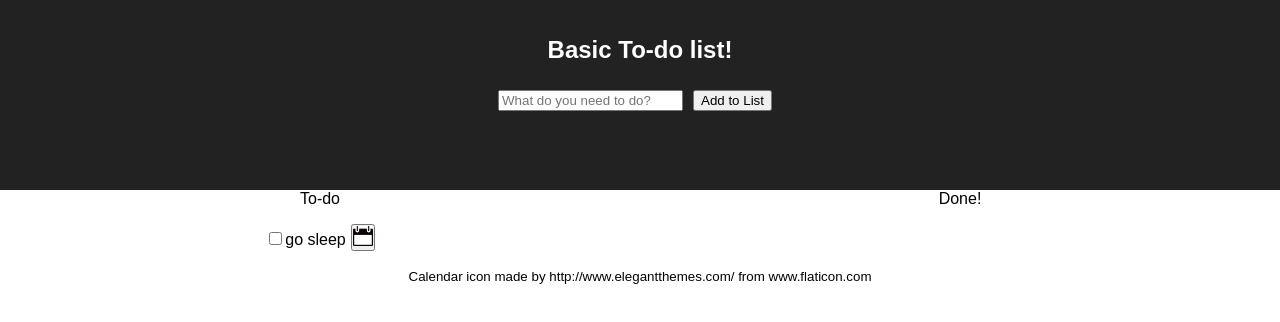
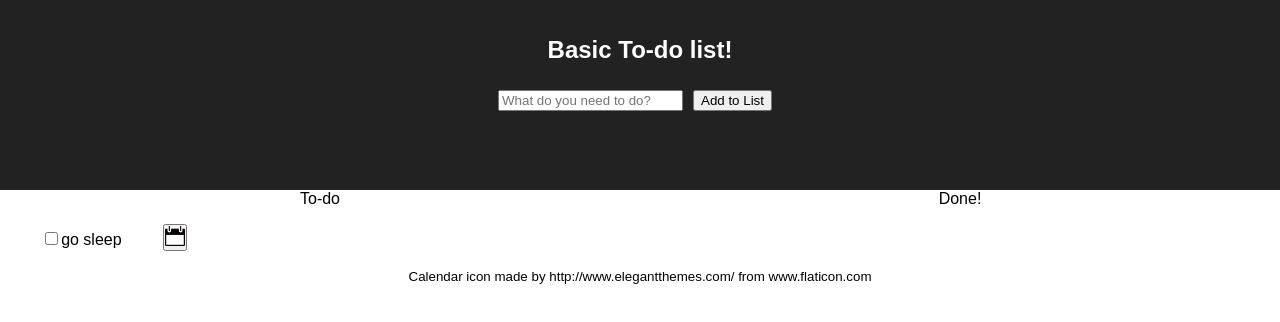
Before and after one commit to Zestymcspicy/ToDo-list, a React (Create React App) app: page / in a window 1280 px wide. Shown: the top 322 px of the page. Built offline with nearby package versions, Linux system fonts and the light colour scheme.

Commit message:
due date modal functions.  due date display next to list item is iffy

```diff
--- a/src/App.css
+++ b/src/App.css
@@ -16,10 +16,18 @@ button:hover {
   padding: 0px 3px 0px 3px;
 }
 
+.ButtonHolder{
+  width:100%;
+  display: flex;
+  justify-content: space-evenly;
+}
+
+
 .Dropdown {
   border: 1px solid black;
-  margin: 10px;
+  margin: auto;
   display: block;
+  width: auto;
 }
 
 .DueDateSpan {
@@ -28,7 +36,9 @@ button:hover {
 }
 
 .Close-button{
-  width: 10%
+  height: 20px;
+  width: 10%;
+  display:block;
 }
 
 .Dropdown-entry:hover, .Dropdown:hover, .Close-button:hover {
@@ -83,6 +93,7 @@ ul {
 
 .ItemNameCheckboxDiv {
   padding-top: 5px;
+  width: 30%;
 }
 
 .App-intro {
@@ -99,10 +110,8 @@ ul {
 
 #SetDateButton {
   border: 1px solid black;
-  margin: 10px 0 18px 0;
   display: block;
-  padding: 0 0 0 0;
-  height: 19px;
+  height: 20px;
 }
 
 #SetDateButton:hover {
@@ -117,6 +126,11 @@ ul {
   to { transform: rotate(360deg); }
 }
 
+.ModalTop{
+  width:100%;
+  display:flex;
+}
+
 .Completed-items {
   text-decoration: line-through;
 }
@@ -125,13 +139,17 @@ ul {
   display: flex;
   justify-content: center;
   margin: 5px;
+  width: 100%;
 }
+
 
 .Dropdown-title{
   padding: 3px;
 }
 
 .Modal-container {
+  position: relative;
+  z-index: 4;
   border: 1px solid black;
   display: flex;
   flex-flow: row;
--- a/src/App.js
+++ b/src/App.js
@@ -21,7 +21,8 @@ class App extends Component {
         name : "go sleep",
         status: "todo",
         key: Date.now(),
-        dueDate: null
+        dueDate: null,
+        dueDateString: ""
         }
       ],
       newItem : "",
@@ -76,10 +77,10 @@ class App extends Component {
        const itemToAddDate = this.state.itemsList.filter(x => x.key===key)[0];
        const arrayToUpdate = this.state.itemsList.filter(x => x.key!==key);
        itemToAddDate.dueDate = dueDate;
+       itemToAddDate.dueDateString = dueDate.toDateString();
        const nextItemList = arrayToUpdate.concat(itemToAddDate);
-       // this.setState({itemsList: nextItemList});
-       console.log(itemToAddDate)
-
+       this.setState({itemsList: nextItemList});
+       console.log(itemToAddDate);
    }
 
 
--- a/src/components/DueDateModal.js
+++ b/src/components/DueDateModal.js
@@ -45,6 +45,10 @@ setValue = e => {
   }
 }
 
+sendDate = () => {
+  this.props.setDate(this.state.monthValue, this.state.dayValue ,this.state.yearValue, this.props.itemKey)
+}
+
 
   render () {
     const yearsArray = new Array(30).fill(1,0).map((x, index)=> x=2018+index);
@@ -52,21 +56,21 @@ setValue = e => {
     const monthsArray = ["January", "February", "March", "April", "May", "June","July", "August", "September", "October", "November", "December"];
     return(
       <div>
-      {this.props.dueDate==null?
-        <div>
           <button
           onClick={this.modalVisible}
           className="AddDateButton"
           style={{display: this.state.CalendarButtonDisplay}}>
             <img style={{height: "20px", width: "20px"}} src={calendarButton} alt="add a due date" />
           </button>
-
         <div>
           <div className="Modal-container" style={{display: this.state.modalDisplayState}}>
-            <span className="DueDateSpan">Add a due date</span>
-            <span
-            className="Close-button"
-            onClick={this.modalVisible}>X</span>
+            <div className="ModalTop">
+              <span className="DueDateSpan">Add a due date</span>
+              <span
+              className="Close-button"
+              onClick={this.modalVisible}>X</span>
+            </div>
+            <div className="ButtonHolder">
             <Dropdown
             setValue={this.setValue}
             options={monthsArray}
@@ -80,16 +84,15 @@ setValue = e => {
             options={yearsArray}
             name="Year"/>
             <div id="SetDateButton"
-            onClick={this.props.setDate(this.state.monthValue, this.state.dayValue ,this.state.yearValue, this.props.itemKey)}>
+            onClick={this.sendDate}>
               <span>
               Set Date
               </span>
             </div>
           </div>
         </div>
-      </div>:
-      <span>{this.props.dueDate}</span>}
       </div>
+    </div>
     )
   }
 }
--- a/src/components/TheList.js
+++ b/src/components/TheList.js
@@ -24,7 +24,8 @@ class TheList extends Component {
         <DueDateModal
         itemKey={item.key}
         setDate={this.props.setDate}
-        dueDate={this.dueDate}/>
+        dueDate={item.dueDate}/>
+        <span className="DueDateSpan">{item.dueDateString}</span>
         </li>)}
       </ul>
       </div>
```
